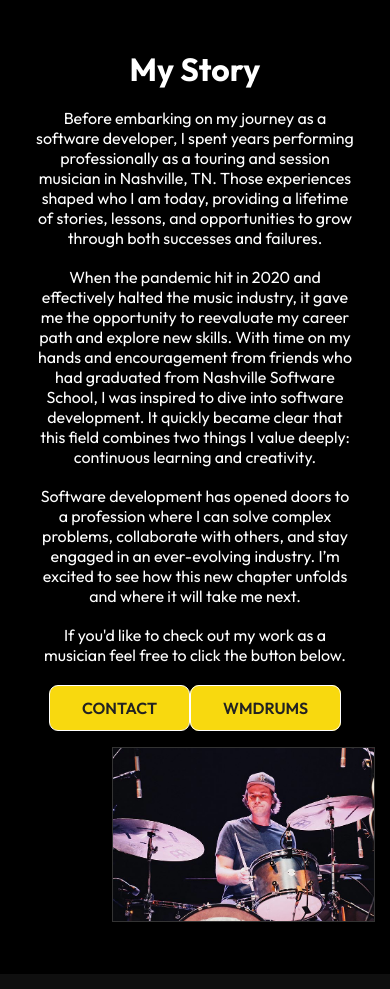
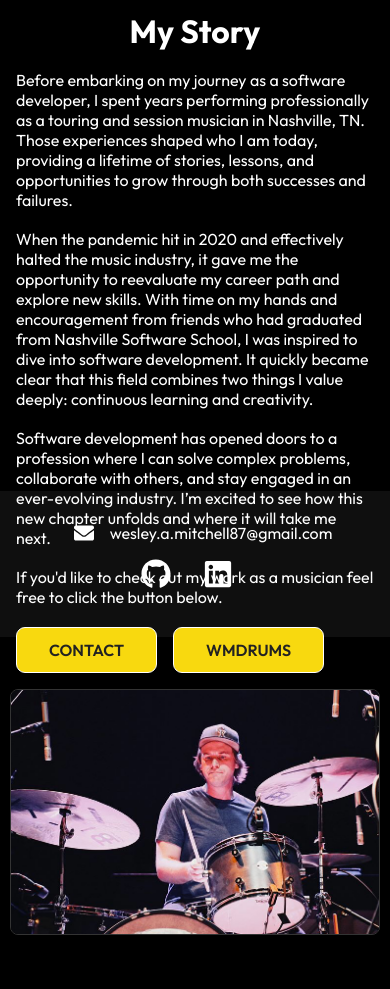
Before and after one commit to wes-mitchell/wes-mitchell-portfolio, a React (Create React App) app: page /wes-mitchell-portfolio/about in a window 390 px wide. Shown: the part 353-1342 px from the top of the page. After the commit the page ends 1292 px from the top, so only its background shows below. Built offline with nearby package versions, Linux system fonts and the light colour scheme.

Commit message:
about page styling

```diff
--- a/src/components/AboutContent.css
+++ b/src/components/AboutContent.css
@@ -1,7 +1,6 @@
 .about {
   width: 100%;
-  height: 100%;
-  margin: 3rem 0;
+  height: 60vh;
   display: flex;
   align-items: center;
   justify-content: center;
@@ -10,13 +9,14 @@
 
 .about .left {
   text-align: center;
-  margin: auto;
   padding: 1rem;
-  max-width: 350px;
+  flex: 1;
 }
 
 .about .left p {
+  text-align: start;
   margin: 1.2rem 0;
+  width: 100%;
 }
 
 .about .right {
@@ -25,8 +25,9 @@
 
 .right .image-container {
   display: grid;
-  grid-template-columns: repeat(12, 1fr);
+  grid-template-columns: 1fr;
   position: relative;
+  justify-content: center;
   align-items: center;
   text-align: center;
 }
@@ -34,17 +35,31 @@
 .right .image {
   max-width: 90%;
   border: 1px solid #333;
-}
-
-.right .image-stack-top {
-  grid-column: 1 / span 8;
-  grid-row: 1;
-  padding-top: 20%;
-  z-index: 6;
+  border-radius: 8px;
 }
 
 .right .image-stack-bottom {
-  grid-column: 4 / -1;
+  grid-column: 5 / -1;
   grid-row: 1;
   z-index: 5;
 }
+
+.btn-container {
+  display: flex;
+  justify-content: left;
+}
+
+.btn {
+  margin-right: 1rem;
+}
+
+@media screen and (max-width: 1040px) {
+  .about .left {
+    margin-top: 10px;
+  }
+
+  .image {
+    min-width: 95%;
+    border: 1px solid #333;
+  }
+}
```
